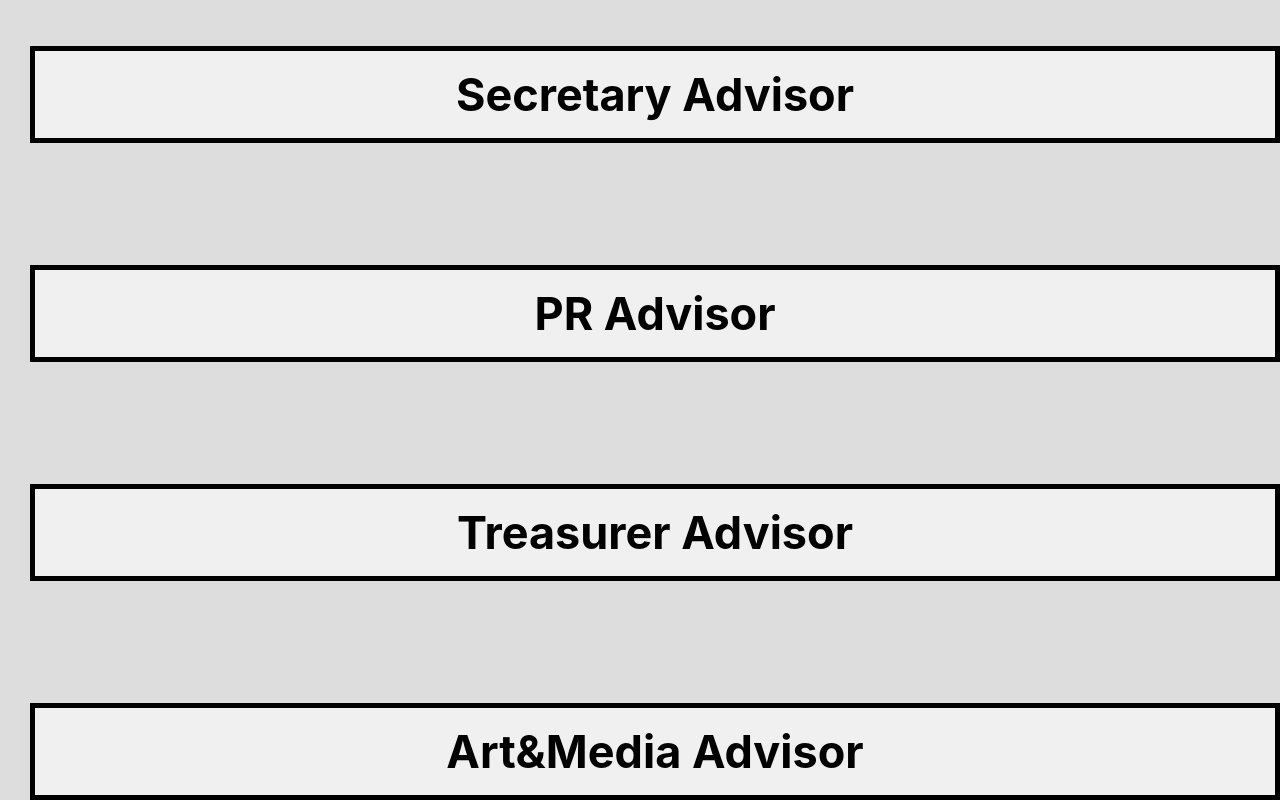
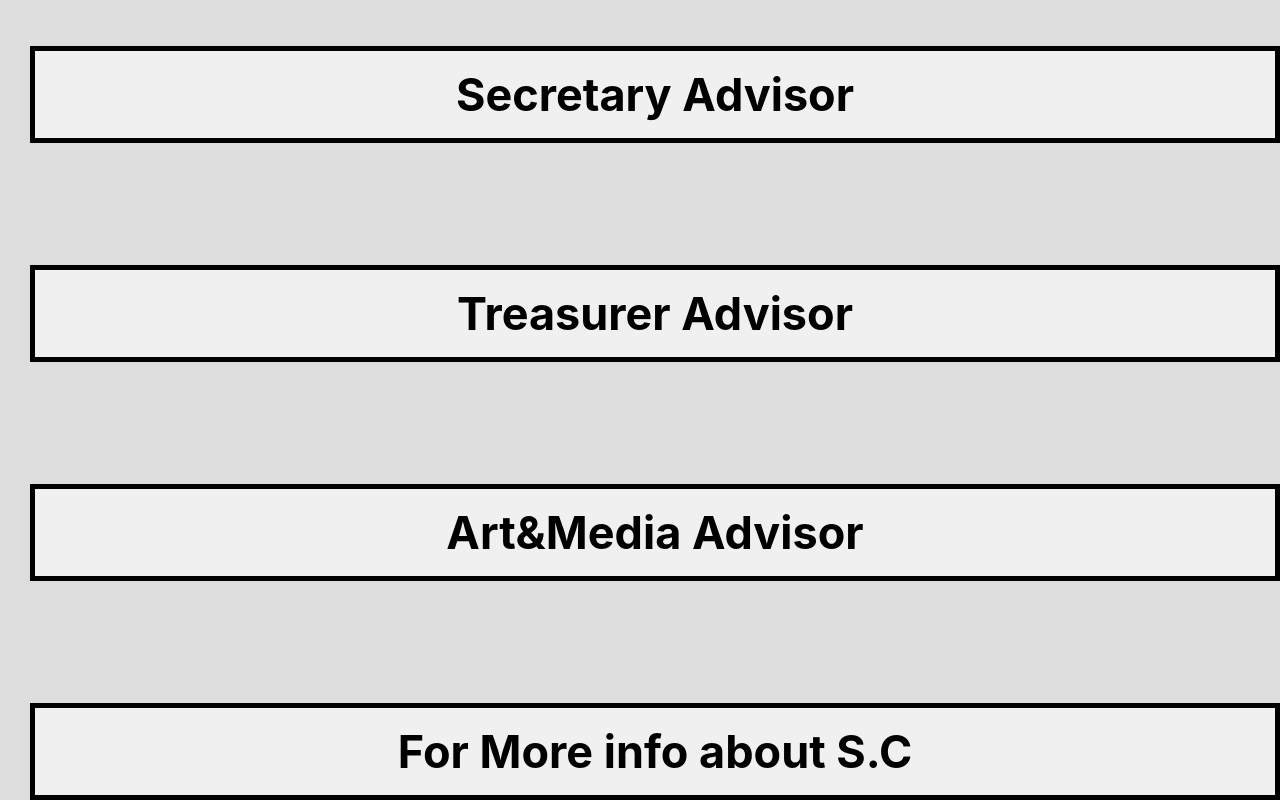
Before and after one commit to ebsELECTION2023/2023election, a plain HTML site: page index.html in a window 1280 px wide. Shown: the part 899-1699 px from the top of the page. Drawn offline with Linux system fonts and the light colour scheme.

Commit message:
Update index.html
added info

```diff
--- a/index.html
+++ b/index.html
@@ -92,12 +92,12 @@ width: 100%;
 <br>
 <br>
     <br>
-<button onclick="document.location='https://ebselection2023.github.io/2023election/xxx'"><b>PR Advisor</b></button>
+<button onclick="document.location='https://ebselection2023.github.io/2023election/sarah'"><b>Treasurer Advisor</b></button>
 <br><br>
     <br>
-<button onclick="document.location='https://ebselection2023.github.io/2023election/sarah'"><b>Treasurer Advisor</b></button>
+ <button onclick="document.location='https://ebselection2023.github.io/2023election/abdelaziz'"><b>Art&Media Advisor</b></button>
 <br><br><br>
- <button onclick="document.location='https://ebselection2023.github.io/2023election/abdelaziz'"><b>Art&Media Advisor</b></button>
+ <button onclick="document.location='https://drive.google.com/file/d/1VAqhXykrGVy55TeQOx9aARPWhjyT1Aii/view?usp=sharing'"><b>For More info about S.C</b></button>
 <br>
     </div>
     <br>
```
